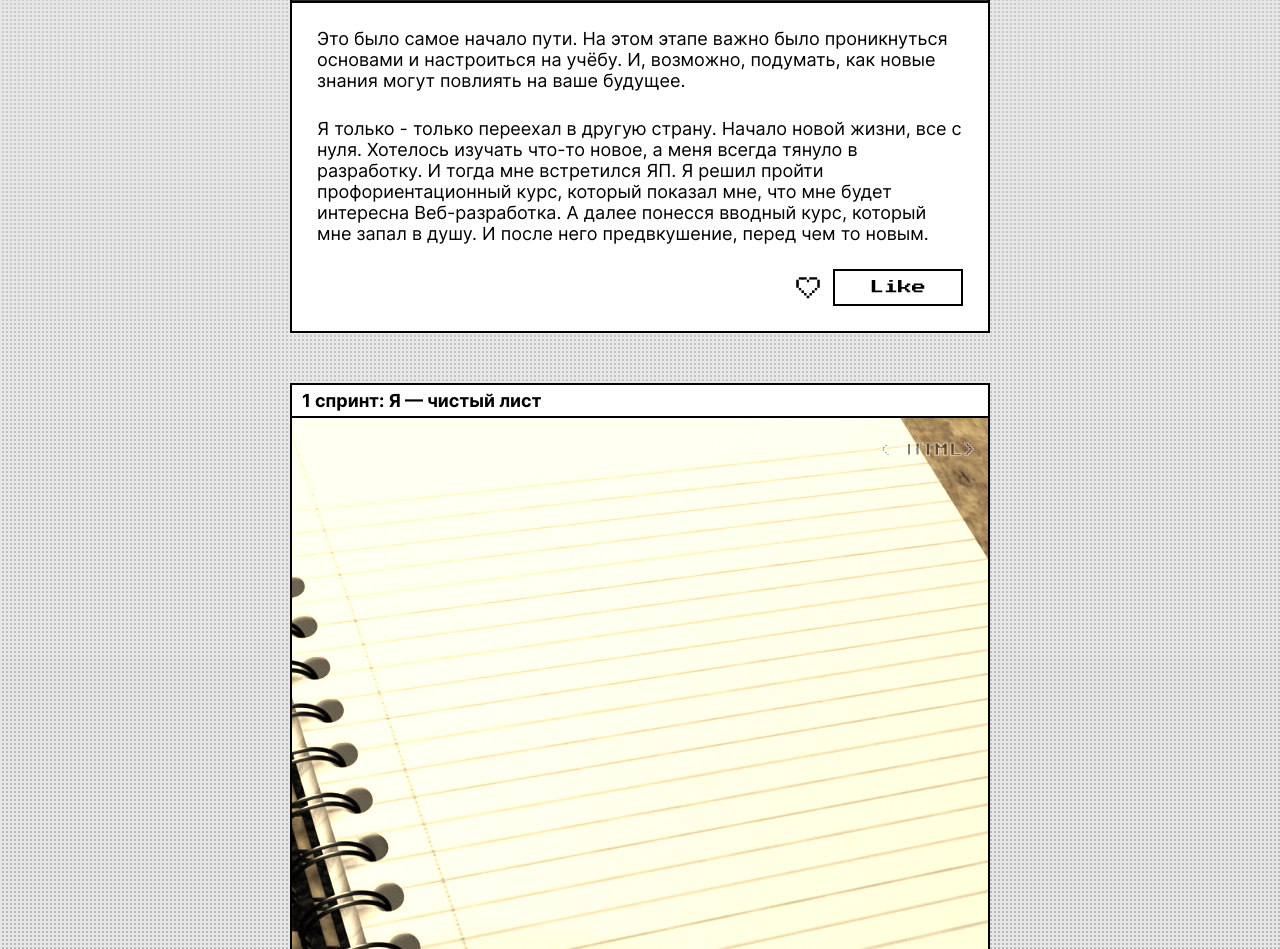
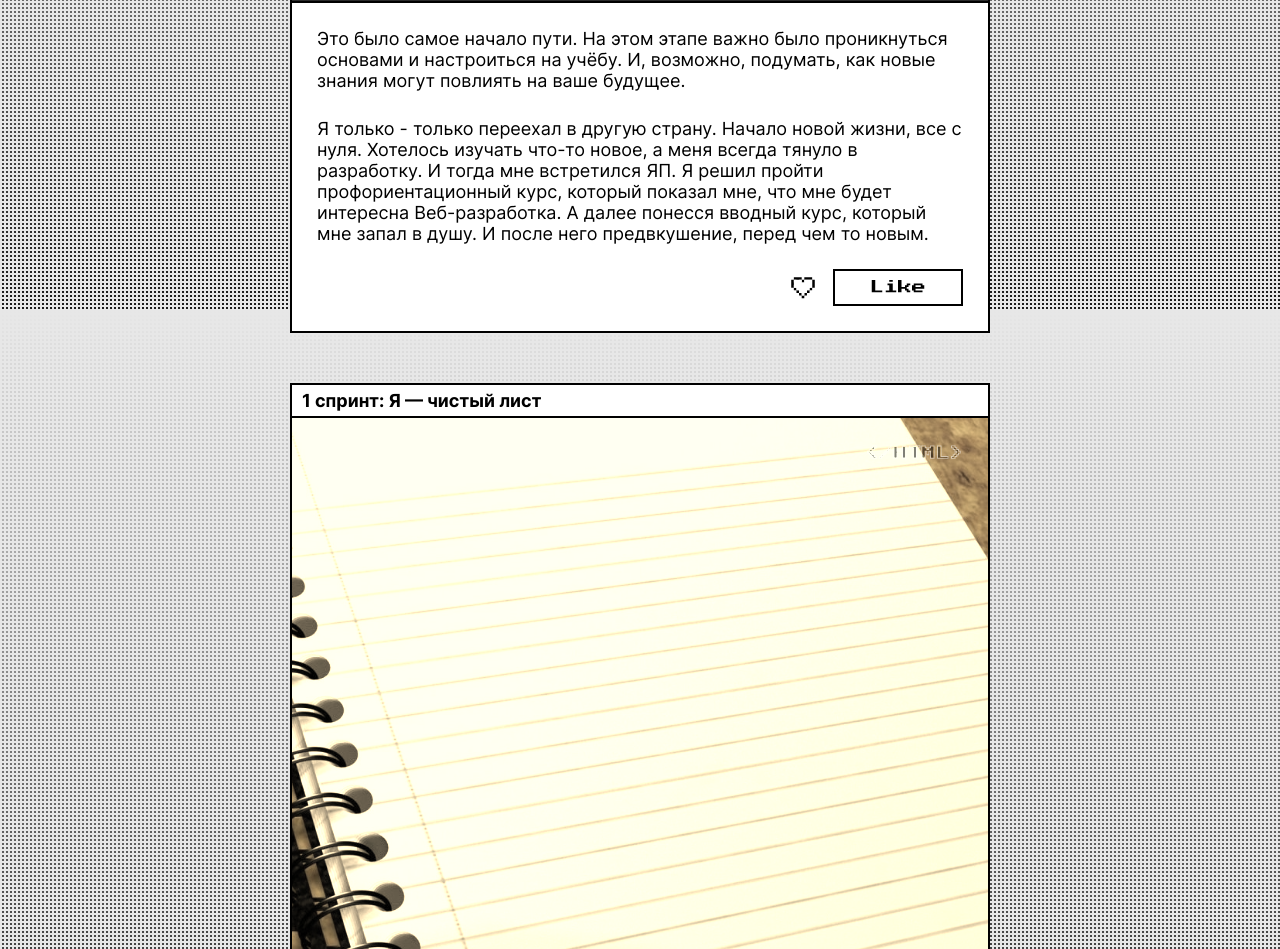
Before and after one commit to drowbro/zakrivayuschiy-teg-f, a plain HTML site: page index.html in a window 1280 px wide. Shown: the part 1291-2240 px from the top of the page. Drawn offline with Linux system fonts and the light colour scheme.

Commit message:
Попытка 3

```diff
--- a/styles/style.css
+++ b/styles/style.css
@@ -18,8 +18,10 @@
   min-inline-size: 320px;
   min-block-size: 100dvb;
   font-family: var(--font-primary);
-  font-variation-settings: "wght" var(--font-weight-normal, 400);
-  background: var(--gradient-pattern), black;
+  font-variation-settings: "wght" var(--font-weight-normal, 465);
+  background: var(--gradient-pattern), var(--color-primary);
+  background-size: cover;
+  background-attachment: fixed;
 }
 
 .container {
@@ -167,8 +169,9 @@
 .card__watermark {
   position: absolute;
   z-index: 1;
-  top: 25px;
-  right: 11px;
+  inset-block-start: 28px;
+  inset-inline-end: 3.5%;
+  mix-blend-mode: hard-light;
   color: var(--color-primary);
   opacity: 0.5;
   font-family: var(--font-secondary);
@@ -197,7 +200,7 @@
 .card__text {
   color: var(--color-primary);
   font-family: var(--font-primary);
-  font-weight: var(--font-weight-bold);
+  font-weight: var(--font-weight-normal);
   font-size: var(--text-size);
   font-style: normal;
   line-height: 21px;
@@ -210,6 +213,7 @@
   align-items: center;
   padding-left: 25px;
   padding-right: 25px;
+  gap: 5px;
 }
 
 .card__icon-button {
--- a/styles/variables.css
+++ b/styles/variables.css
@@ -10,7 +10,7 @@
   --color-white: #ffffff;
 
   --font-weight-static: 400;
-  --font-weight-normal: 400;
+  --font-weight-normal: 465;
   --font-weight-bold: 785;
 
   --logo-text-size: clamp(3.0625rem, 2.7104rem + 1.5023vw, 4.0625rem);
```
